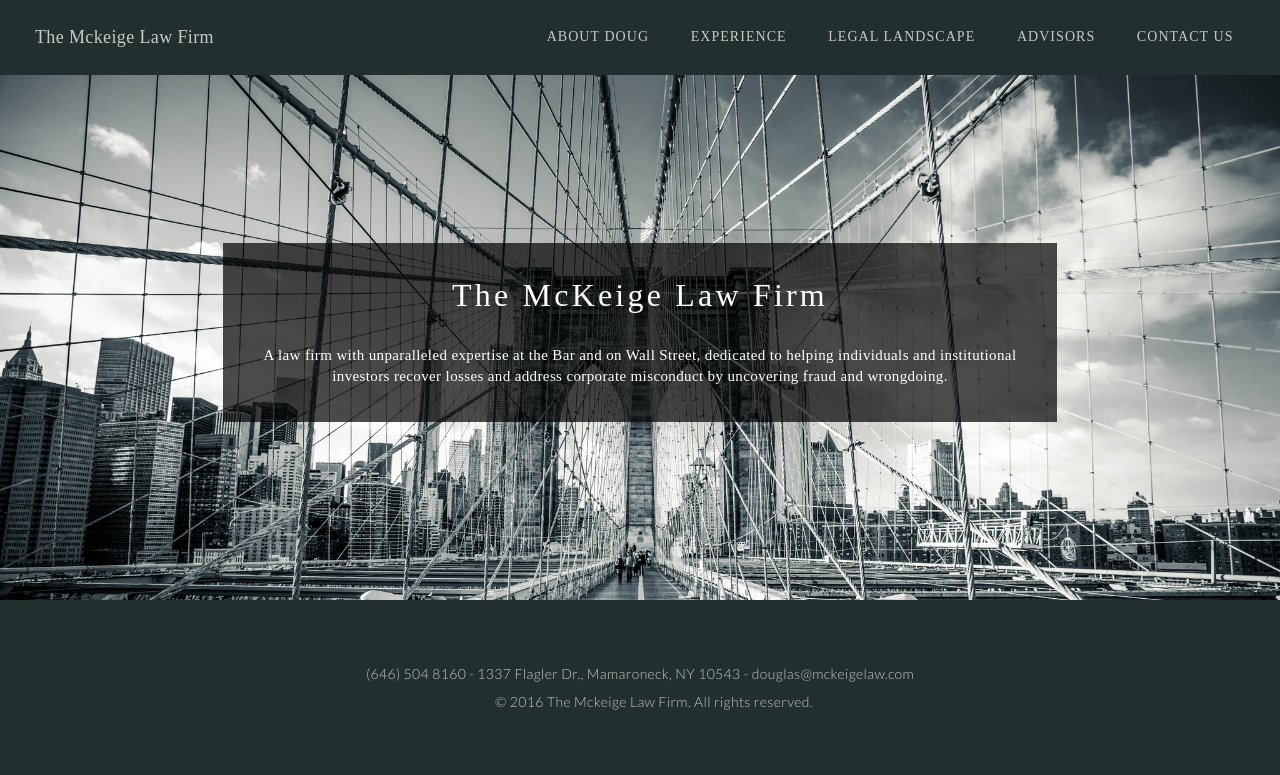
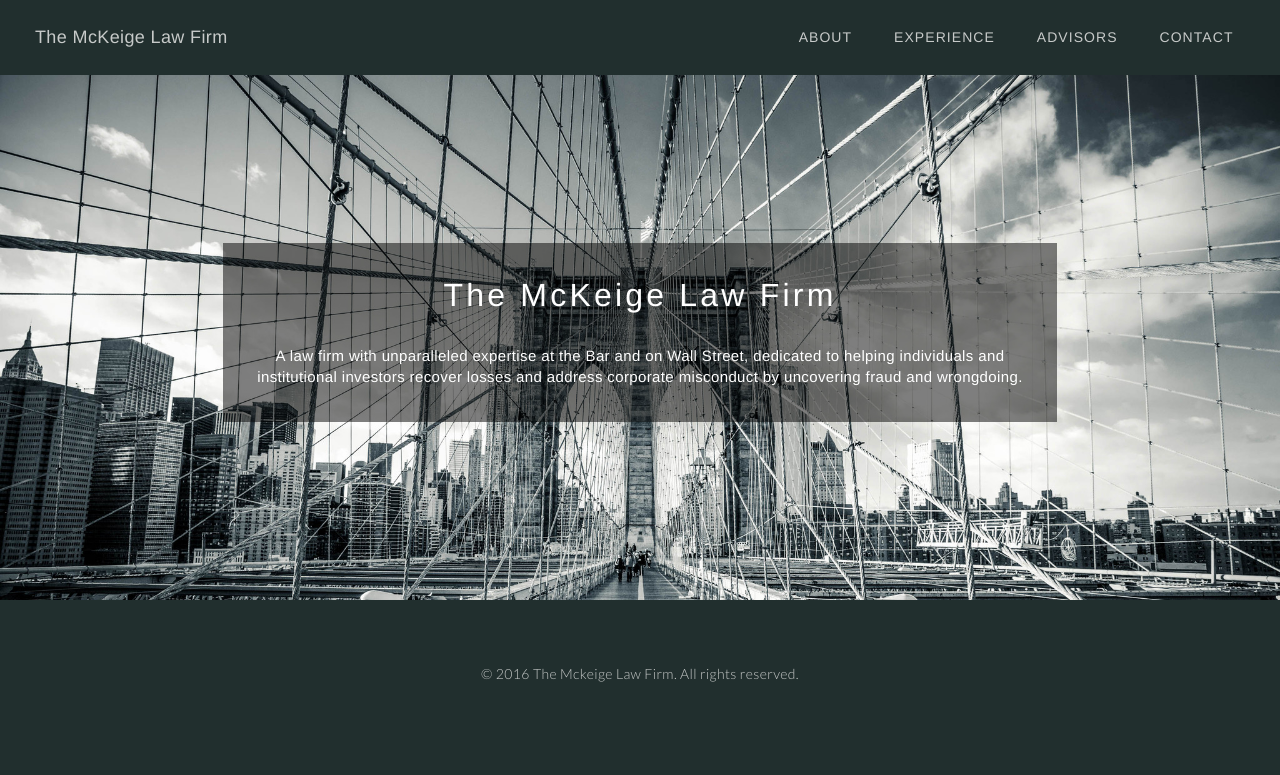
Before and after one commit to chexare/chexare.github.io, a PHP site: page / in a window 1280 px wide. Shown: the top 775 px of the page. Run offline with PHP 8.4, Linux system fonts and the light colour scheme.

Commit message:
cathy changes 9/24/16

```diff
--- a/css/main.css
+++ b/css/main.css
@@ -1604,14 +1604,14 @@
 		font-weight: 300;
 		line-height: 1.75em;
 		margin-bottom: 1em;
-		font-family: calluna;
+		font-family: helvetica;
 	}
 
 		h1 a, h2 a, h3 a, h4 a, h5 a, h6 a {
 			color: #c7cac9;
 			text-decoration: none;
 			border: 0;
-			font-family: calluna;
+			font-family: helvetica;
 		}
 
 	h2 {
@@ -1747,20 +1747,20 @@
     	padding: 65px 0px 0px 0px;
     }
     .home_splash_message{
-	    background: rgba(0,0,0,0.7);
+	    background: rgba(0,0,0,0.5);
 	    padding: 35px;
 	    color: #fff;
     }
     .light_font_centered{
     	color:#fff;
     	text-align: center;
-    	font-family: calluna;
+    	font-family: helvetica;
     	font-weight: 100;
     }
     .light_font_centered h2{
     	color:#fff;
     	text-align: center;
-    	font-family: calluna;
+    	font-family: helvetica;
     	font-weight: 100;
     }
     .dark_font{
@@ -1771,7 +1771,7 @@
     .dark_serif_font{
     	color:#888;
     	text-align: left;
-    	font-family: calluna;
+    	font-family: helvetica;
     	font-weight: 100;
     }
     .dark_serif_font ol{
@@ -2283,7 +2283,7 @@
 		top: 0;
 		width: 100%;
 		z-index: 10000;
-		font-family: calluna;
+		font-family: helvetica;
 	}
 
 		#header h1 {
@@ -2623,7 +2623,7 @@
 	#footer {
 		background: #212f2e;
 		color: #c7cac9;
-		padding: 5em ;
+		padding: 3em ;
 		text-align: center;
 	}
 
--- a/header.html
+++ b/header.html
@@ -1,13 +1,12 @@
 <div id="logo">
-	<a href="index.html">The Mckeige Law Firm</a>
+	<a href="index.html">The McKeige Law Firm</a>
 </div>
 <nav id="nav">
 	<ul>
-		<li><a class="main_nav_opt" href="douglas.html">ABOUT DOUG</a></li>
+		<li><a class="main_nav_opt" href="douglas.html">ABOUT</a></li>
 		<li><a class="main_nav_opt" href="experience.html">EXPERIENCE</a></li>
-		<li><a class="main_nav_opt" href="legal_landscape.html">LEGAL LANDSCAPE</a></li>
 		<li><a class="main_nav_opt" href="advisors.html">ADVISORS</a></li>
-		<li><a class="main_nav_opt" href="contact_us.html">CONTACT US</a></li>
+		<li><a class="main_nav_opt" href="contact_us.html">CONTACT</a></li>
 		<!-- <li class="submenu">
 			<a href="#">Layouts</a>
 			<ul>
--- a/index.html
+++ b/index.html
@@ -47,7 +47,7 @@
 
 
 					<ul class="copyright">
-						<li>(646) 504 8160  -  1337 Flagler Dr., Mamaroneck, NY 10543  -  douglas@mckeigelaw.com</li>
+						<!-- <li>(646) 504 8160  -  1337 Flagler Dr., Mamaroneck, NY 10543  -  douglas@mckeigelaw.com</li> -->
 						<li>&copy; 2016 The Mckeige Law Firm. All rights reserved.</li>
 					</ul>
 
```
Also changed, not shown: 1 other file.
